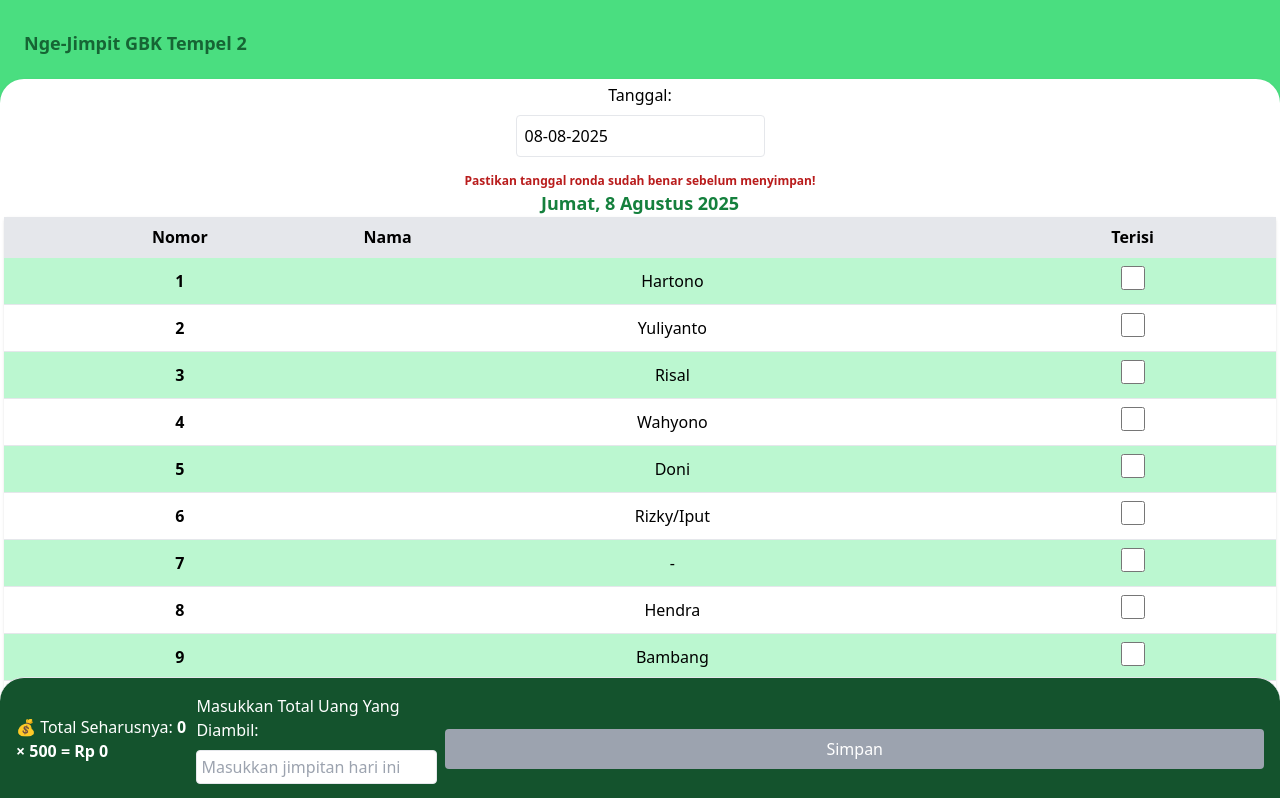
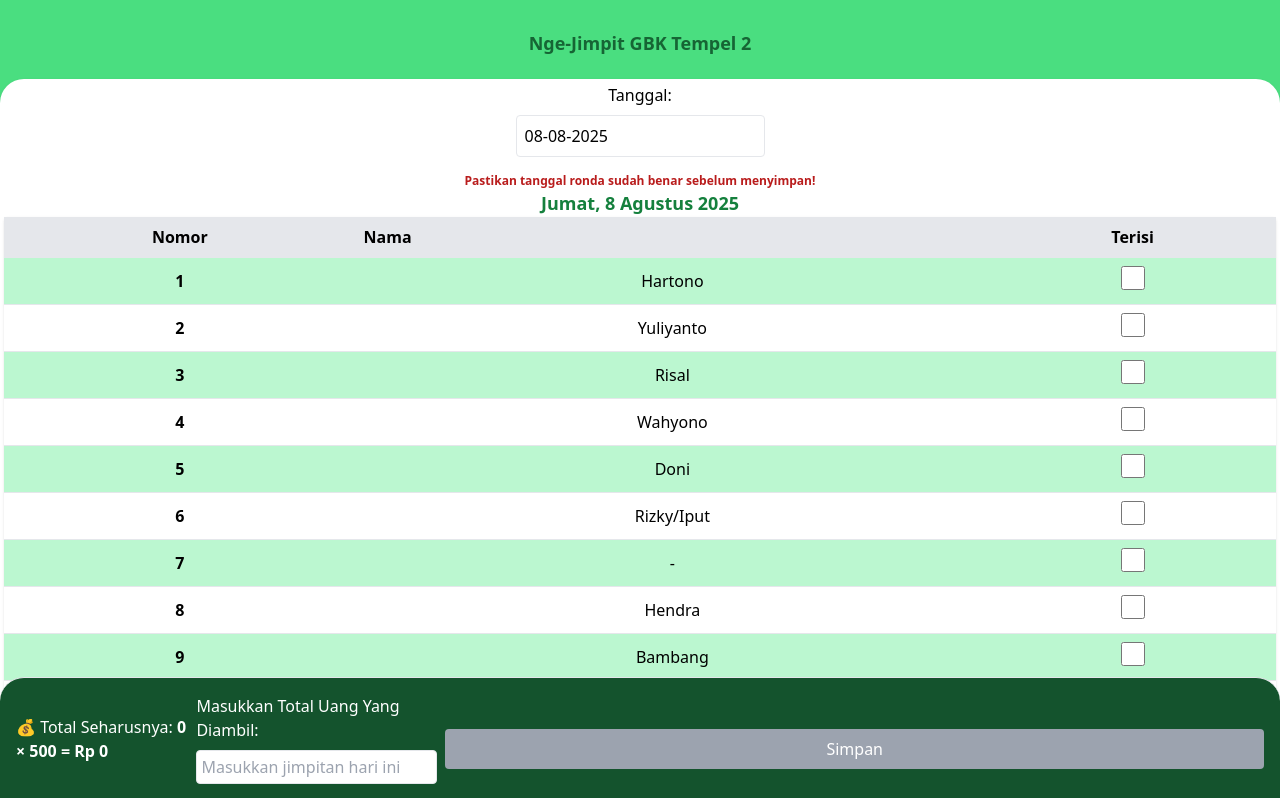
Before and after one commit to roniadiatmoko/jimpitan, a React (Create React App) app: page / in a window 1280 px wide. Shown: the top 798 px of the page. Built offline with nearby package versions, Linux system fonts and the light colour scheme; no server answers.

Commit message:
fix: header

```diff
--- a/src/App.js
+++ b/src/App.js
@@ -214,7 +214,7 @@ export default function App() {
         <>
           <div className="text-center">
             <div className="bg-green-400 mt-[-15px] p-1 shadow">
-              <h1 className="text-left ml-5 font-bold mb-4 mt-10 h-20 text-green-800 text-lg">
+              <h1 className="text-center font-bold mb-4 mt-10 h-20 text-green-800 text-lg">
                 Nge-Jimpit GBK Tempel 2
               </h1>
             </div>
```
